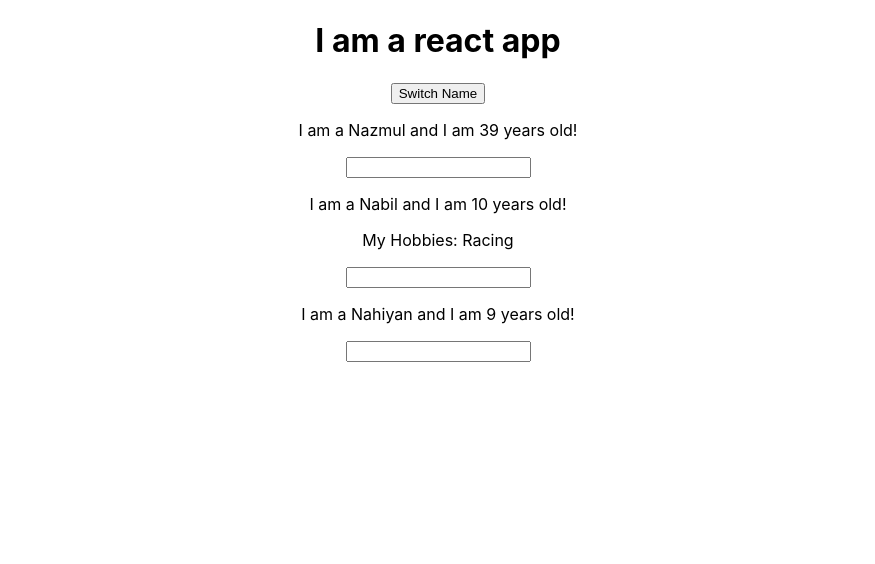
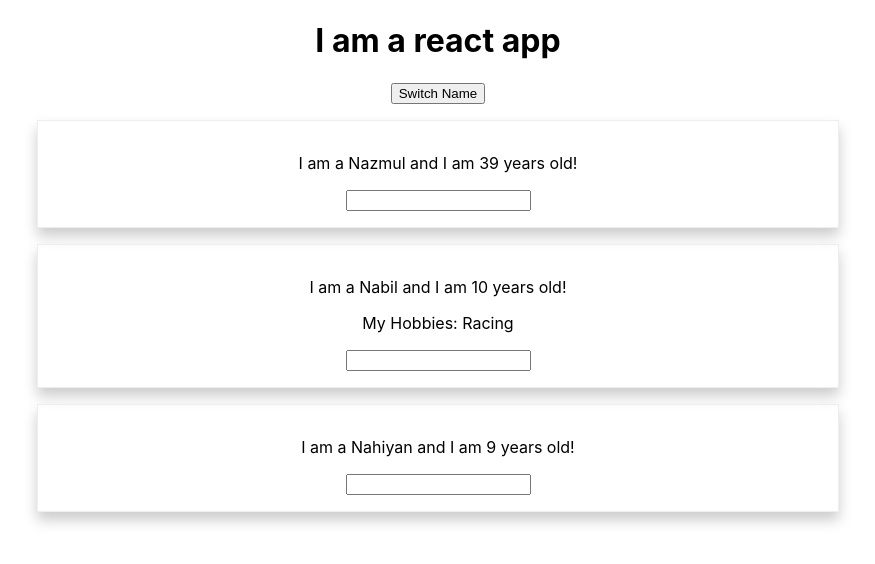
Before and after one commit to nazmulb/react.js, a React (Create React App) app in the folder learning/myapp/: page / in a window 1280 px wide. Shown: the top 564 px of the page, without its empty margins (202-1077 px from the left). Built offline with nearby package versions, Linux system fonts and the light colour scheme.

Commit message:
added codes

```diff
--- /dev/null
+++ b/learning/myapp/src/Person/Person.css
@@ -0,0 +1,8 @@
+.Person {
+    width: 60%;
+    margin: 1rem auto;
+    padding: 1rem;
+    border: 0.1rem solid #EEE;
+    box-shadow: 0 0.5rem 0.8rem #CCC;
+    text-align: center;
+}
--- a/learning/myapp/src/Person/Person.js
+++ b/learning/myapp/src/Person/Person.js
@@ -1,8 +1,9 @@
 import React from "react";
+import './Person.css'
 
 const Person = (props) => {
   return (
-    <div>
+    <div className="Person">
       <p onClick={props.click}>
         I am a {props.name} and I am {props.age} years old!
       </p>
```
